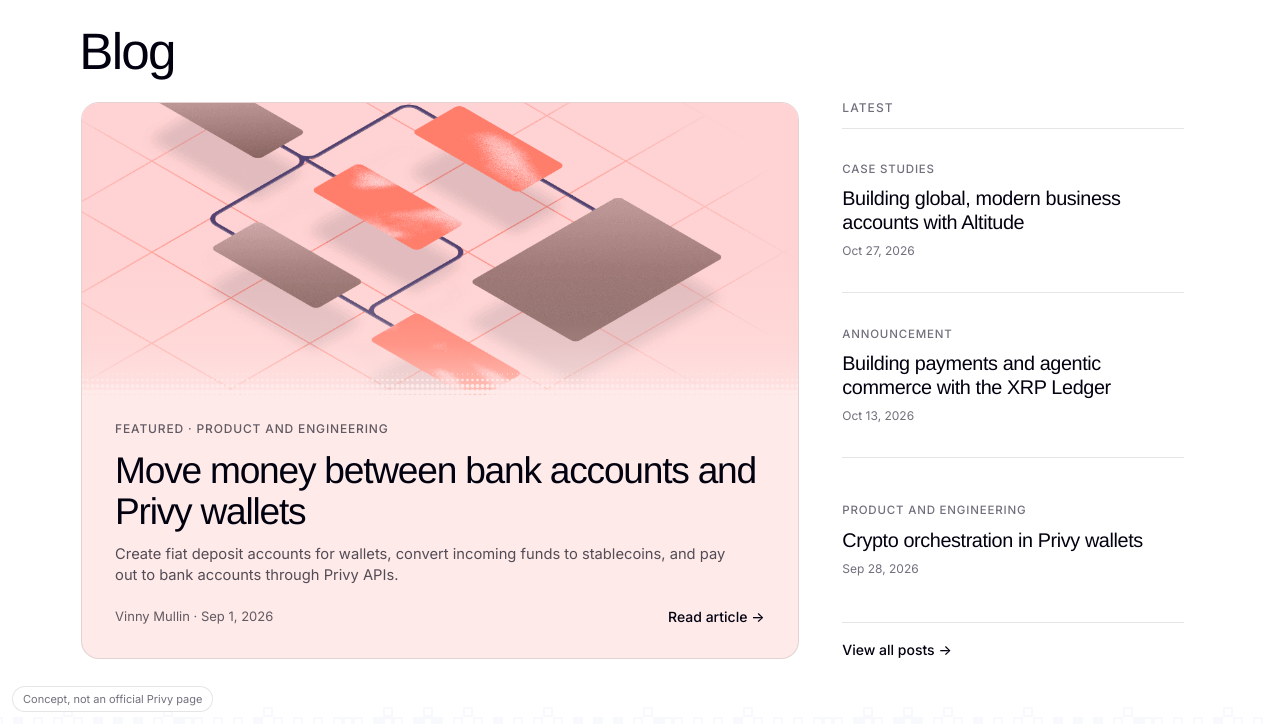
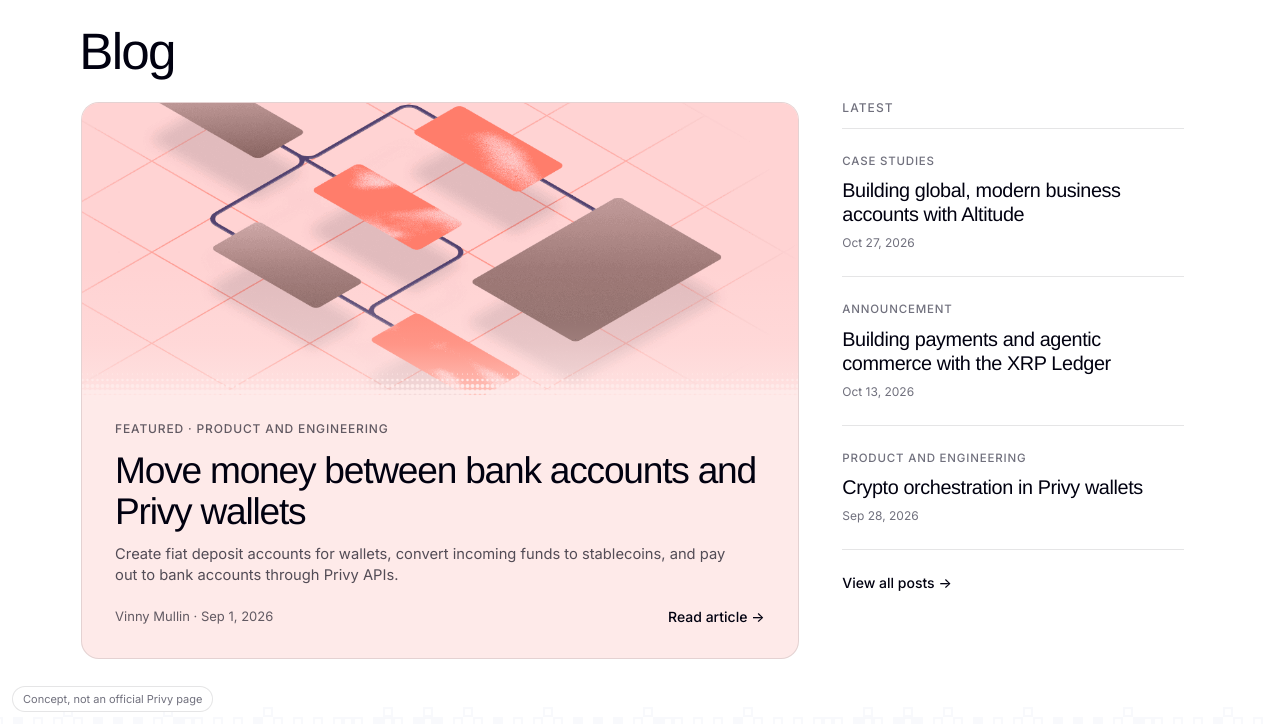
Before and after one commit to anjaligarg129/privy-blog, a plain HTML site: page index.html in a window 1280 px wide. Shown: the part 76-800 px from the top of the page. Drawn offline with Linux system fonts and the light colour scheme; a web font is replaced by a local one.

Commit message:
Latest column: tighter rows to match the spotlight index
Items no longer stretch to the featured card's height; each row gets the
same 24px top and bottom padding as the spotlight list.

Co-Authored-By: Claude Opus 5.5 (1M context) <noreply@anthropic.com>

```diff
--- a/index.html
+++ b/index.html
@@ -140,12 +140,12 @@ a:hover>.arrow,button:hover>.arrow,.pcard:hover .arrow{transform:translateX(4px)
 .ffoot .readmore{font-size:14px;font-weight:500;color:var(--ink);white-space:nowrap}
 .latest{display:flex;flex-direction:column;min-width:0}
 .latest>h2{font:500 12px/1 var(--sans);letter-spacing:.09em;text-transform:uppercase;color:var(--muted);padding:0 0 14px;border-bottom:1px solid var(--line)}
-.litem{display:flex;flex-direction:column;justify-content:center;flex:1 1 0;padding:clamp(14px,1.4vw,18px) 0;border-bottom:1px solid var(--line);color:var(--ink);cursor:pointer}
+.litem{display:flex;flex-direction:column;justify-content:flex-start;flex:none;padding:24px 0;border-bottom:1px solid var(--line);color:var(--ink);cursor:pointer}
 .litem .eyebrow{color:var(--muted);font-size:11.5px}
 .litem h3{font-size:clamp(18px,1.55vw,22px);line-height:1.22;letter-spacing:-.02em;margin:8px 0 8px;transition:color .2s}
 .litem:hover h3{color:var(--deep)}
 .litem .date{display:block}
-.viewall{display:block;padding-top:clamp(14px,1.4vw,18px);font-size:14px;font-weight:500;line-height:1.3}
+.viewall{display:block;padding-top:24px;font-size:14px;font-weight:500;line-height:1.3}
 @media(max-width:900px){.herogrid{grid-template-columns:1fr}.fcard .art{aspect-ratio:1.7}}
 @media(max-width:760px){:root{--content:calc(100vw - 2*var(--pad))}}
 
```
